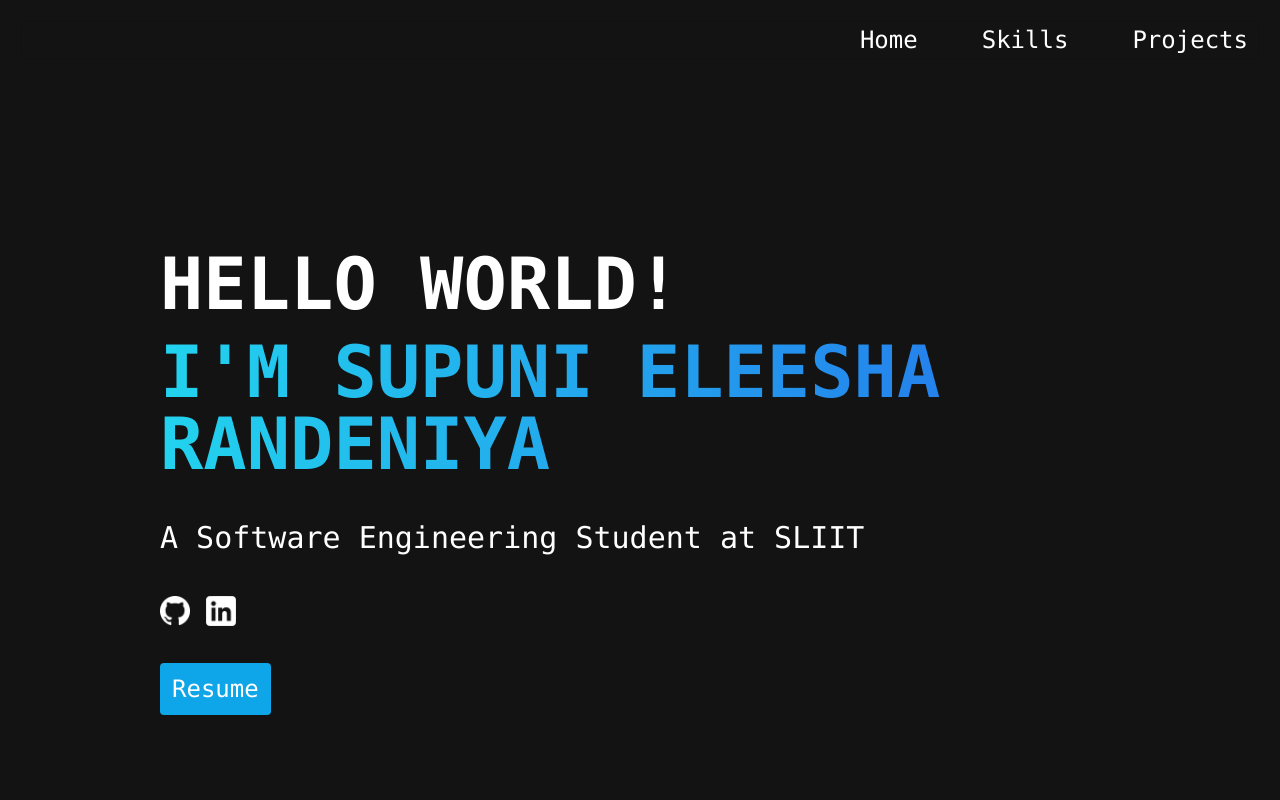
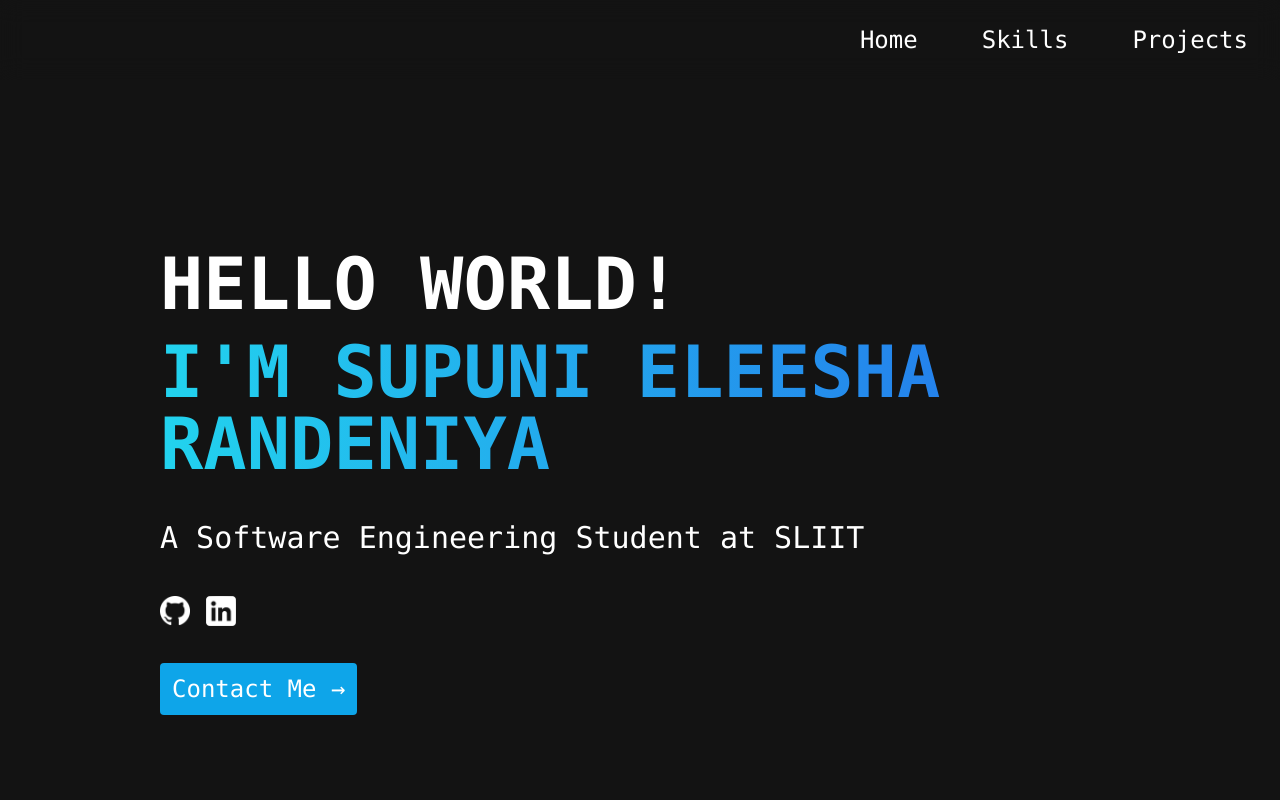
Before and after one commit to Radser2001/Portfolio, a Next.js app: page / in a window 1280 px wide. Shown: the top 800 px of the page. Built offline with nearby package versions, Linux system fonts and the light colour scheme.

Commit message:
Update UI and file names

```diff
--- a/components/HomeContent.js
+++ b/components/HomeContent.js
@@ -47,12 +47,10 @@ const HomeContent = () => {
         </div>
         <div className="mt-10 text-center lg:text-left ">
           <a
-            target="_blank"
-            rel="noopener noreferrer"
-            href="https://drive.google.com/file/d/1eW7lYeSVYgucAV5ZO29fG3FqSgDy0CCM/view?usp=sharing"
+            href="mailto:supuni.randeniya@gmail.com"
             className="text-xl md:text-2xl transition ease-in duration-100 bg-sky-500 hover:bg-sky-600 p-3 rounded"
           >
-            Resume
+            Contact Me &#8594;
           </a>
         </div>
       </div>
--- a/components/Projects.js
+++ b/components/Projects.js
@@ -1,10 +1,4 @@
-import Image from "next/image";
 import ombs from "../public/ombs.png";
-import sms from "../public/sms.png";
-import todoApp from "../public/todoApp.png";
-import breakingBad from "../public/Breaking-Bad.png";
-import weatherapp from "../public/weatherapp.png";
-import products from "../public/productCRUD.png";
 import UniEventPro from "../public/UniEventPro.png";
 import ovspms from "../public/ovspms.png";
 import ooms from "../public/ooms.png";
--- a/pages/projects/index.js
+++ b/pages/projects/index.js
@@ -1,5 +1,4 @@
-import Image from "next/image";
-import projectsData from "../../lib/list";
+import projectsData from "../../lib/projectsList";
 import skills from "../../lib/skills";
 import ProjectCard from "../../components/ProjectCard";
 import { useState } from "react";
@@ -55,7 +54,7 @@ const Projects = () => {
               role="button"
               className="mt-8 text-base text-white md:text-xl btn bg-sky-500 hover:bg-sky-600"
             >
-              {selectedLanguage || "Language"}
+              {selectedLanguage || "Technology"}
             </div>
             <ul className="p-2 shadow menu dropdown-content z-[1] bg-[#131313] rounded w-96 h-80">
               {skills.map((language, index) => (
```
Also changed, not shown: lib/projectsList.js (renamed from lib/list.js).
